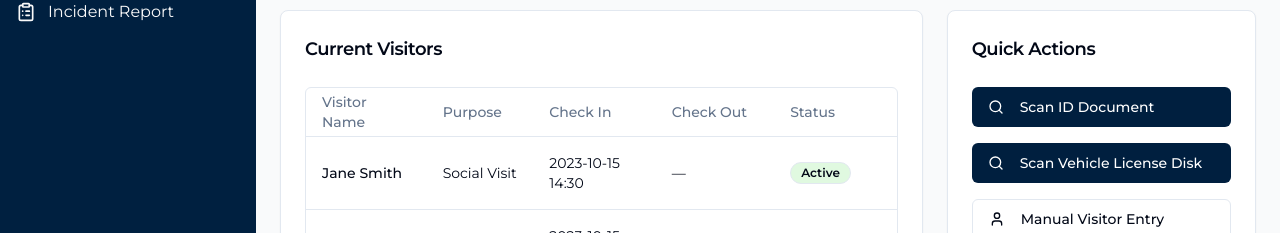
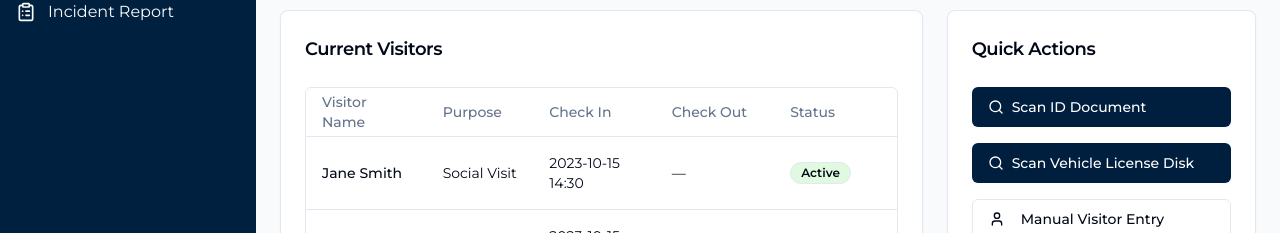
Before and after one commit to MateWorx/gate-iq-access-control, a React (Vite) app: page /security in a window 1280 px wide. Shown: the part 256-489 px from the top of the page. Built offline with nearby package versions, Linux system fonts and the light colour scheme.

Commit message:
Fix: Button component type error
Fixes a type error in the SecurityDashboard component where the Button component was being used with the 'as' prop, which is not supported by the ButtonProps type.

```diff
--- a/src/components/dashboard/SecurityDashboard.tsx
+++ b/src/components/dashboard/SecurityDashboard.tsx
@@ -1,11 +1,12 @@
 
 import React from 'react';
 import { User, ClipboardList, Search, Shield } from 'lucide-react';
+import { Link } from 'react-router-dom';
 import StatCard from './StatCard';
 import VisitorsList from './VisitorsList';
 import { Button } from '@/components/ui/button';
 import { Card, CardContent, CardHeader, CardTitle } from '@/components/ui/card';
-import { Link } from 'react-router-dom';
+import { cn } from '@/lib/utils';
 
 const SecurityDashboard: React.FC = () => {
   return (
@@ -63,22 +64,28 @@ const SecurityDashboard: React.FC = () => {
               <CardTitle className="text-lg font-semibold">Quick Actions</CardTitle>
             </CardHeader>
             <CardContent className="space-y-4">
-              <Button
-                className="w-full bg-navy hover:bg-navy-light text-white justify-start"
-                as={Link}
+              <Link
                 to="/security/scan"
+                className={cn(
+                  "flex w-full items-center justify-start",
+                  "bg-navy hover:bg-navy-light text-white",
+                  "h-10 px-4 py-2 rounded-md text-sm font-medium"
+                )}
               >
                 <Search className="mr-2 h-4 w-4" />
                 Scan ID Document
-              </Button>
-              <Button
-                className="w-full bg-navy hover:bg-navy-light text-white justify-start"
-                as={Link}
+              </Link>
+              <Link
                 to="/security/scan?type=vehicle"
+                className={cn(
+                  "flex w-full items-center justify-start",
+                  "bg-navy hover:bg-navy-light text-white",
+                  "h-10 px-4 py-2 rounded-md text-sm font-medium"
+                )}
               >
                 <Search className="mr-2 h-4 w-4" />
                 Scan Vehicle License Disk
-              </Button>
+              </Link>
               <Button variant="outline" className="w-full justify-start">
                 <User className="mr-2 h-4 w-4" />
                 Manual Visitor Entry
```
